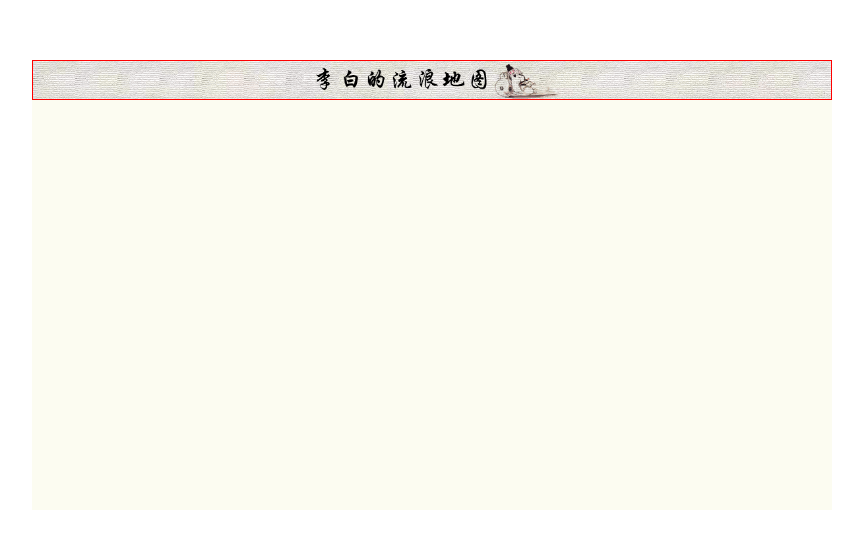
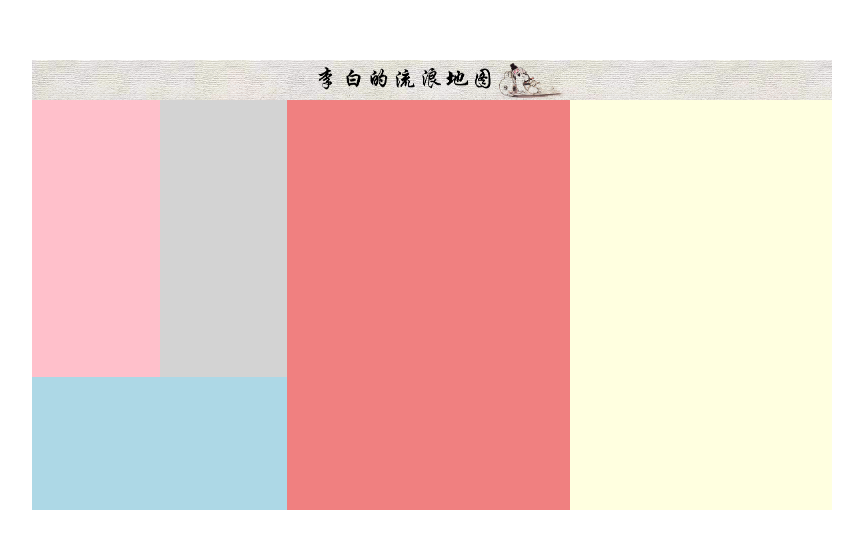
Before and after one commit to RiverCui/wanderingmap-of-libai, a React (Vite) app: page / in a window 1280 px wide. Shown: the part 115-664 px from the top of the page, without its empty margins (208-1071 px from the left). Built offline with nearby package versions, Linux system fonts and the light colour scheme.

Commit message:
make grids

```diff
--- a/src/pages/home.scss
+++ b/src/pages/home.scss
@@ -1,9 +1,39 @@
 @import "../shared/helper";
 
 .home{
-  header{
+  flex: 1;
+  height: 100%;
+  display: flex;
+  flex-direction: column;
+  > header {
     height: px(120);
-    border: 1px solid red;
     background-size: cover;
   }
+  > main {
+    flex: 1;
+    display: grid;
+    grid-template:
+      "box1 box2 box4 box5" 755fr
+      "box3 box3 box4 box5" 363fr / 366fr 361fr 811fr 747fr;
+    > .section1 {
+      grid-area: box1;
+      background: pink;
+    }
+    > .section2 {
+      grid-area: box2;
+      background: lightgrey;
+    }
+    > .section3 {
+      grid-area: box3;
+      background: lightblue;
+    }
+    > .section4 {
+      grid-area: box4;
+      background: lightcoral;
+    }
+    > .section5 {
+      grid-area: box5;
+      background: lightyellow;
+    }
+  }
 }
--- a/src/pages/home.tsx
+++ b/src/pages/home.tsx
@@ -5,7 +5,14 @@ import headerBg from '../images/header.png';
 export const Home = () => {
   return (
     <div className="home">
-      <header style={{backgroundImage: `url(${headerBg})`}}></header>
+      <header style={{backgroundImage: `url(${headerBg})`}}/>
+      <main>
+        <section className="section1"></section>
+        <section className="section2"></section>
+        <section className="section3"></section>
+        <section className="section4"></section>
+        <section className="section5"></section>
+      </main>
     </div>
   );
 };
--- a/src/shared/style.scss
+++ b/src/shared/style.scss
@@ -23,4 +23,9 @@ body {
 #root{
   margin: 0 auto;
   background: #fcfcf1;
+  display: flex;
+  flex-direction: column;
 }
+.App{
+  flex: 1
+}
```
